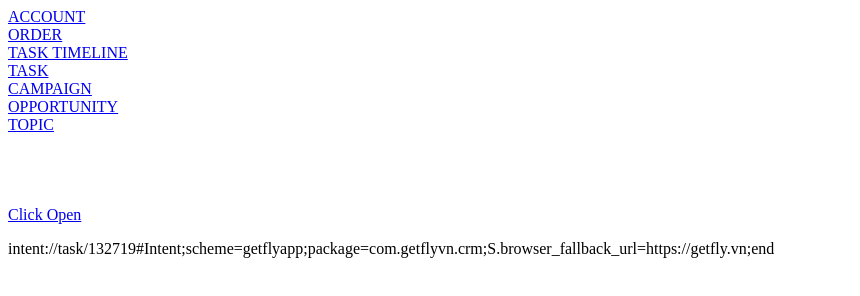
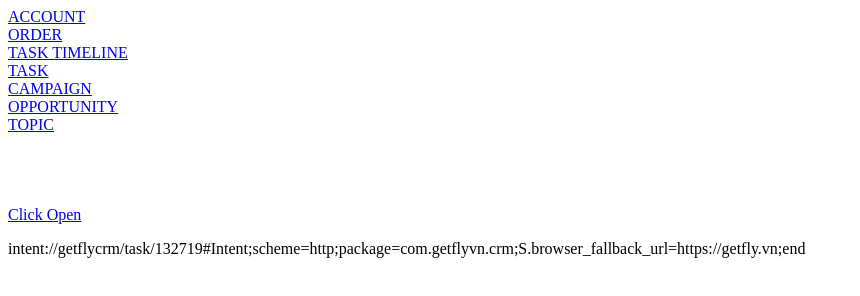
Before and after one commit to nguyendat0410/nguyendat0410.github.io, a plain HTML site: page debug/index.html in a window 1280 px wide. Shown: the whole page, without its empty margins (0-860 px from the left). Drawn offline with Linux system fonts and the light colour scheme.

Commit message:
debug link 6"

```diff
--- a/debug/index.html
+++ b/debug/index.html
@@ -16,9 +16,9 @@
 		<a href="https://gtxpro.github.io/app/#/crm/opportunity/detail/1102">OPPORTUNITY</a><br/>
 		<a href="https://gtxpro.github.io/app/#/discussions/topic/16">TOPIC</a><br/>
 		<br/><br/><br/><br/>
-		<a href="intent://task/132719#Intent;scheme=getflyapp;package=com.getflyvn.crm;S.browser_fallback_url=https://getfly.vn;end">Click Open</a>
+		<a href="intent://getflycrm/task/132719#Intent;scheme=http;package=com.getflyvn.crm;S.browser_fallback_url=https://getfly.vn;end">Click Open</a>
 		<p>
-		intent://task/132719#Intent;scheme=getflyapp;package=com.getflyvn.crm;S.browser_fallback_url=https://getfly.vn;end
+		intent://getflycrm/task/132719#Intent;scheme=http;package=com.getflyvn.crm;S.browser_fallback_url=https://getfly.vn;end
 		</p>
 	</body>
 </html>
```
